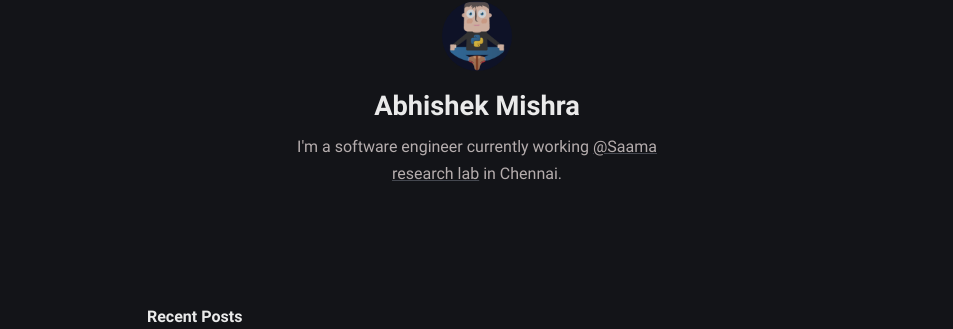
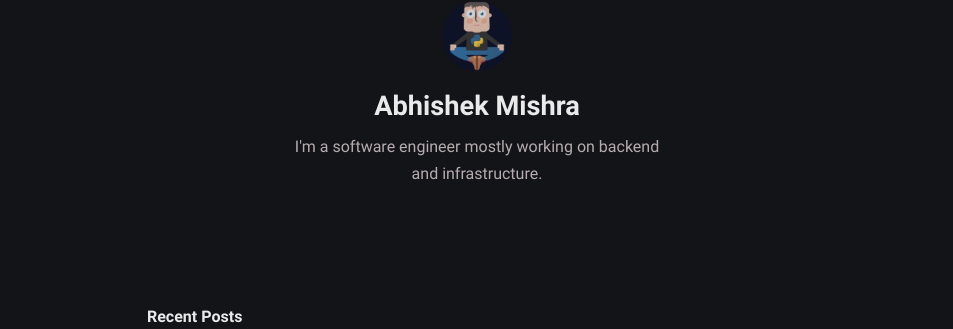
Before and after one commit to abhishekmishragithub/Jekyll-site, a Jekyll site: the page built from index.md, in a window 1280 px wide. Shown: the part 167-496 px from the top of the page, without its empty margins (163-1116 px from the left). Built offline with Jekyll 4.4.1, drawn with Linux system fonts in a browser that asks for light colours.

Commit message:
Update bio

```diff
--- a/_config.yml
+++ b/_config.yml
@@ -12,7 +12,7 @@ mode: dark # default theme "dark" | "light"
 author:
   name: Abhishek Mishra # author name
   bio: >- # tell to the world
-    I'm a software engineer currently working <a href="https://github.com/saamaresearch" target="_blank">@Saama research lab</a> in Chennai.
+    I'm a software engineer mostly working on backend and infrastructure.
   username: stalwartcoder # general username
   github: abhishekmishragithub # github username
   twitter: stalwartcoder # twitter username
```
